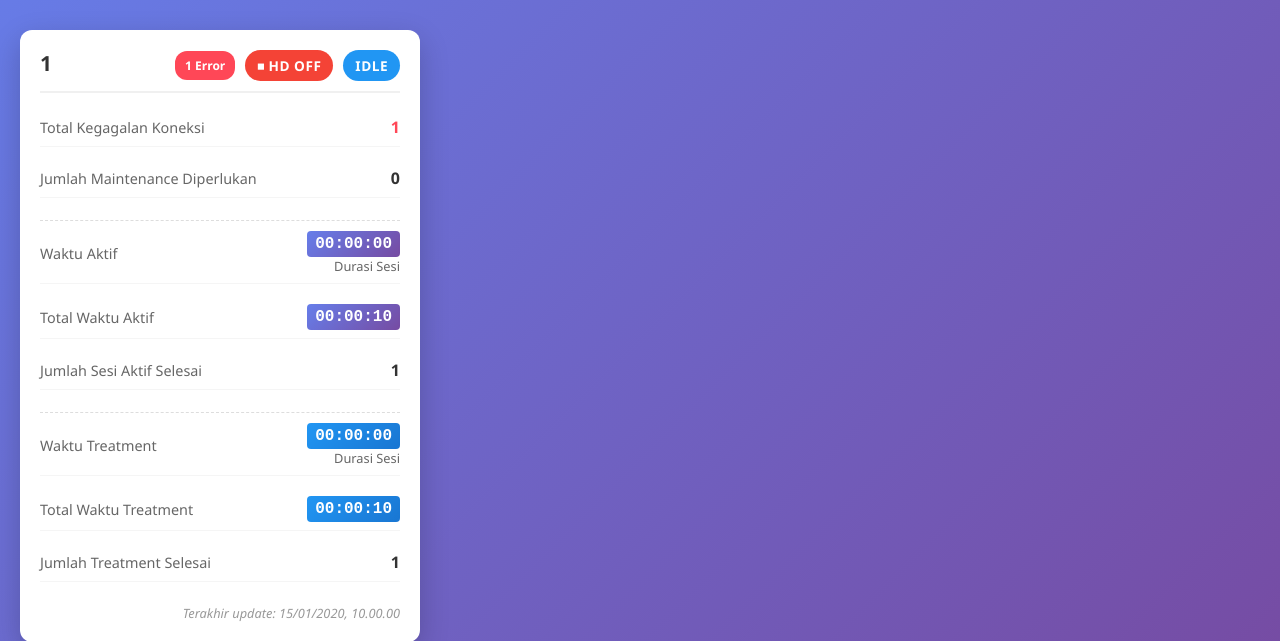
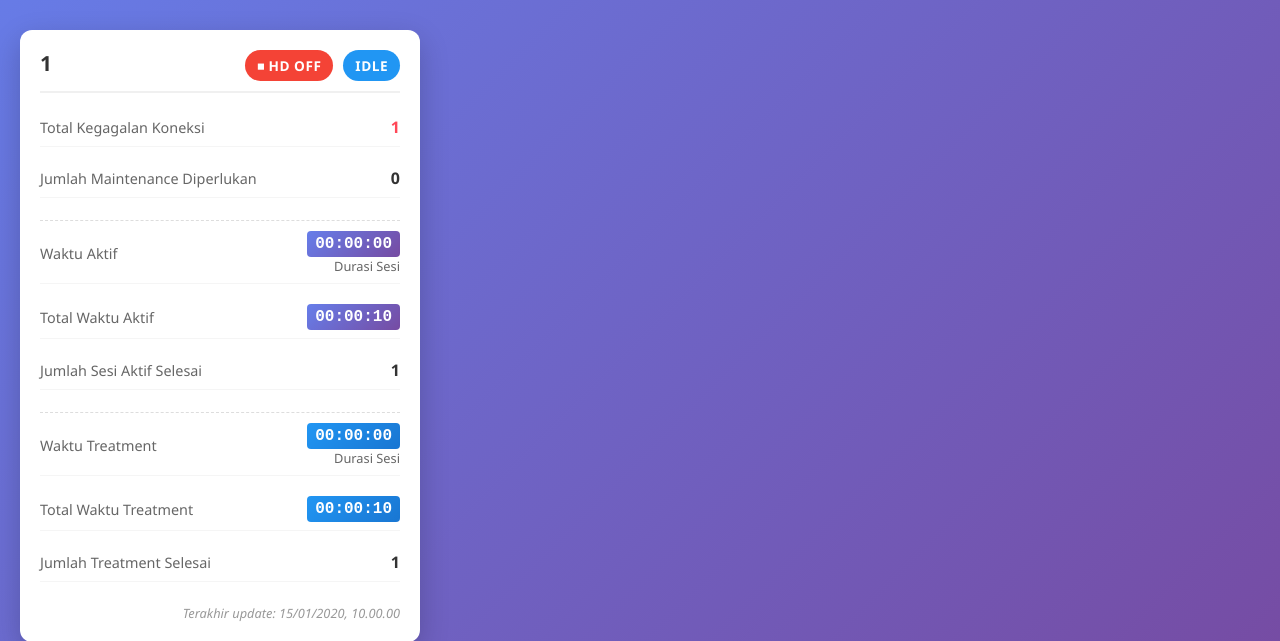
Before and after one commit to rifai-ahmad11/devmonitoring-hd, a Flask app: page / in a window 1280 px wide. Shown: the part 109-750 px from the top of the page. Run offline with Flask 3, Linux system fonts and the light colour scheme; the visitor is signed in with stand-in values (Sample User, id 1); tables that the repository leaves empty hold one stand-in row (values such as "Sample post"); data that the repository does not hold is empty; some libraries are stand-ins or nearby versions.

Commit message:
Update index.html, delete error badge

```diff
--- a/templates/index.html
+++ b/templates/index.html
@@ -323,23 +323,7 @@
             }
         }
 
-        /* Error Badge */
-        .error-badge {
-            background-color: #ff4757;
-            color: white;
-            padding: 6px 10px;
-            border-radius: 12px;
-            font-size: 0.75em;
-            font-weight: bold;
-            cursor: pointer;
-            transition: all 0.3s ease;
-            animation: blink 2s infinite;
-        }
 
-        .error-badge:hover {
-            background-color: #ff3742;
-            transform: scale(1.05);
-        }
 
         @keyframes blink {
             0%, 50% {
@@ -773,8 +757,7 @@
 
             // Buat badge-badge
             const errorCount = data.error_count || 0;
-            const errorBadge = errorCount > 0 ?
-                `<span class="error-badge">${errorCount} Error</span>` : '';
+
 
             const maintenanceBadgeHTML = maintenanceCount > 0 ?
                 `<span class="maintenance-badge" data-machine-id="${machineId}">⚠️ ${maintenanceCount} Maintenance</span>` : '';
@@ -789,7 +772,6 @@
                         <div class="machine-id-sn">${parsed.sn}</div>
                     </div>
                     <div class="header-badges">
-                        ${errorBadge}
                         ${maintenanceBadgeHTML}
                         <div class="status-badge ${statusClass}">${statusText}</div>
                         <div class="status-badge ${pumpStatusClass}" style="background-color: #2196f3;">${pumpStatusText}</div>
@@ -877,8 +859,6 @@
 
             // Buat badge-badge
             const errorCount = data.error_count || 0;
-            const errorBadge = errorCount > 0 ?
-                `<span class="error-badge">${errorCount} Error</span>` : '';
 
             const maintenanceBadgeHTML = maintenanceCount > 0 ?
                 `<span class="maintenance-badge" data-machine-id="${machineId}">⚠️ ${maintenanceCount} Maintenance</span>` : '';
@@ -893,7 +873,6 @@
                         <div class="machine-id-sn">${parsed.sn}</div>
                     </div>
                     <div class="header-badges">
-                        ${errorBadge}
                         ${maintenanceBadgeHTML}
                         <div class="status-badge ${statusClass}">${statusText}</div>
                         <div class="status-badge ${pumpStatusClass}" style="background-color: #2196f3;">${pumpStatusText}</div>
```
